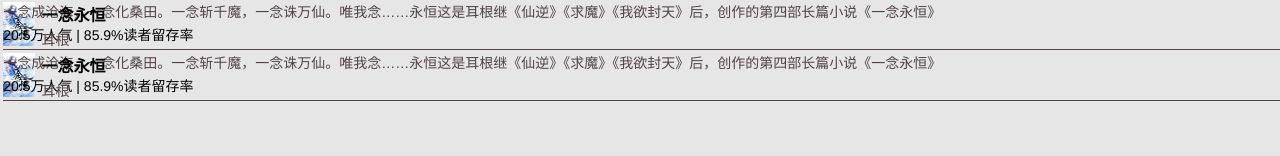
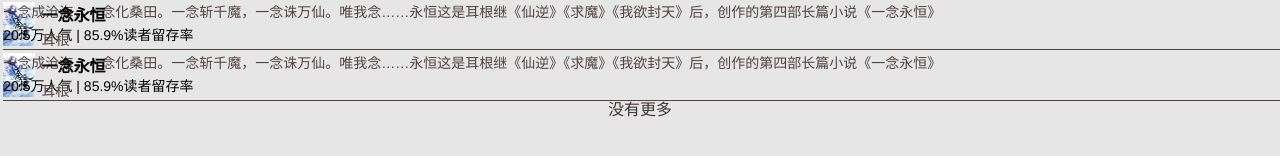
Before and after one commit to swalrito/vue_reader, a Vue app: page /#/sort/details_m_ds in a window 1280 px wide. Shown: the part 408-564 px from the top of the page. Built offline with nearby package versions, Linux system fonts and the light colour scheme.

Commit message:
2017 10.15 完成 loadMore,loadOver页面布局。

```diff
--- a/src/components/page/sort/sort_details.vue
+++ b/src/components/page/sort/sort_details.vue
@@ -5,8 +5,8 @@
 		<nav-bar class='first_bar'></nav-bar>
 		<nav-bar></nav-bar>
 		<book-detail></book-detail>
-		<load-more></load-more>
-		<load-over></load-over>
+		<load-more v-if="isLoading"></load-more>
+		<load-over v-if="noMore"></load-over>
 	</div>
 </template>
 
@@ -18,6 +18,12 @@
 	import loadMore from '../../public/loadMore.vue'
 	import loadOver from '../../public/loadOver.vue'
 	export default{
+		data:function(){
+			return {
+				isLoading:false,
+				noMore:true
+			}
+		},
 		components:{
 			top,
 			navBar,
--- a/src/components/public/loadMore.vue
+++ b/src/components/public/loadMore.vue
@@ -1,6 +1,6 @@
 <template>
 	<div class="loadMore">
-
+		<p>正在加载</p>
 	</div>
 </template>
 
@@ -8,5 +8,12 @@
 
 </script>
 <style type="text/css">
-
+	.loadMore{
+		height: 0.8rem;
+		width: 100%;
+		line-height: 0.8rem;	}
+	.loadMore p{
+		font-size:16px;
+		color:#403335;
+	}
 </style>
--- a/src/components/public/loadOver.vue
+++ b/src/components/public/loadOver.vue
@@ -1,6 +1,6 @@
 <template>
 	<div class="loadOver">
-
+		<p>没有更多</p>
 	</div>
 </template>
 
@@ -9,5 +9,13 @@
 </script>
 
 <style type="text/css">
+	.loadOver{
+		height: 0.8rem;
+		width: 100%;
+		line-height: 0.8rem;	}
+	.loadOver p{
+		font-size:16px;
+		color:#403335;
+	}
 
 </style>
```
